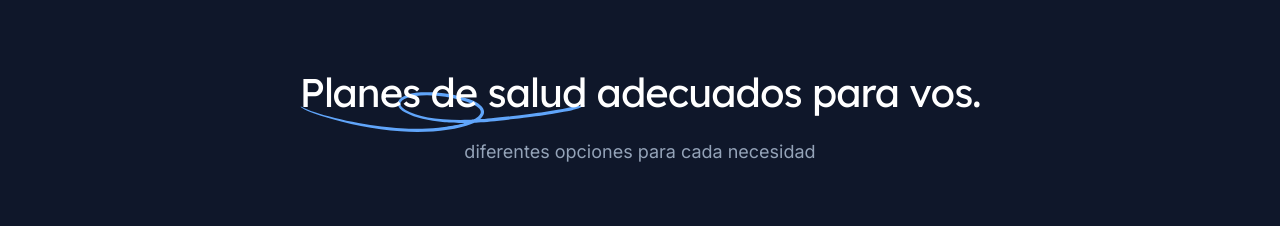
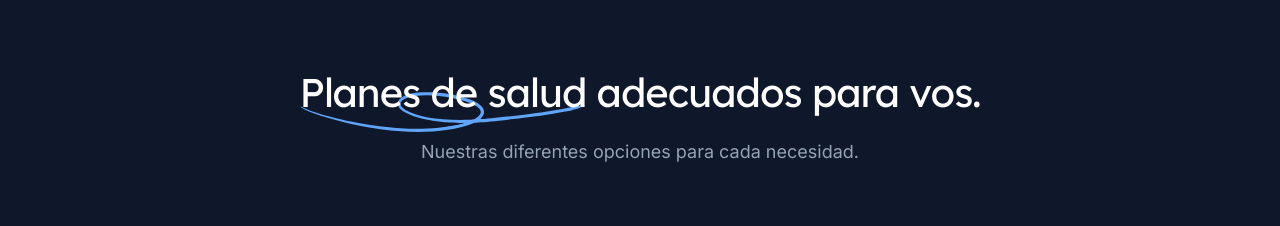
Before and after one commit to cerkvenihaxel/medkit, a Next.js app: page / in a window 1280 px wide. Shown: the part 3520-3746 px from the top of the page. Built offline with nearby package versions, Linux system fonts and the light colour scheme.

Commit message:
Health added

```diff
--- a/src/components/Pricing.jsx
+++ b/src/components/Pricing.jsx
@@ -110,7 +110,7 @@ export function Pricing() {
             adecuados para vos.
           </h2>
           <p className="mt-4 text-lg text-slate-400">
-            diferentes opciones para cada necesidad
+            Nuestras diferentes opciones para cada necesidad.
           </p>
         </div>
         <div className="-mx-4 mt-16 grid max-w-2xl grid-cols-1 gap-y-10 sm:mx-auto lg:-mx-8 lg:max-w-none lg:grid-cols-3 xl:mx-0 xl:gap-x-8">
@@ -131,7 +131,7 @@ export function Pricing() {
             featured
             name="Plata"
             price="$3.800"
-            description="Tu salud y mas"
+            description="Tu salud y más"
             href="/register"
             features={[
               'Descripcion 1',
@@ -144,7 +144,7 @@ export function Pricing() {
           <Plan
             name="Enterprise"
             price="$4.970"
-            description="Salud, belleza y mas"
+            description="Salud, belleza y más"
             href="/register"
             features={[
               'Descripcion 1',
--- a/src/pages/index.jsx
+++ b/src/pages/index.jsx
@@ -14,7 +14,7 @@ export default function Home() {
   return (
     <>
       <Head>
-        <title>Medkit SRL</title>
+        <title>Medkit Health</title>
         <link rel="icon" href="/MedkiT.png" />
       </Head>
       <Header />
```
